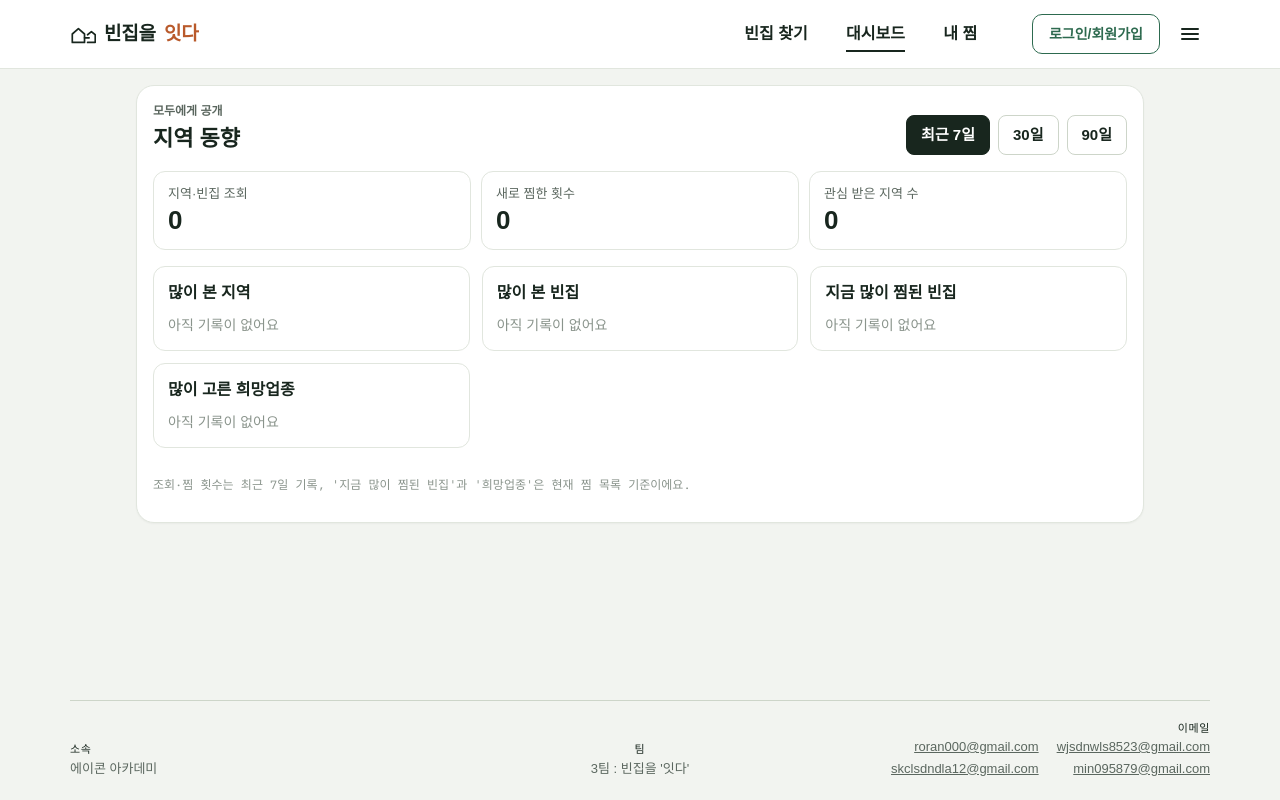
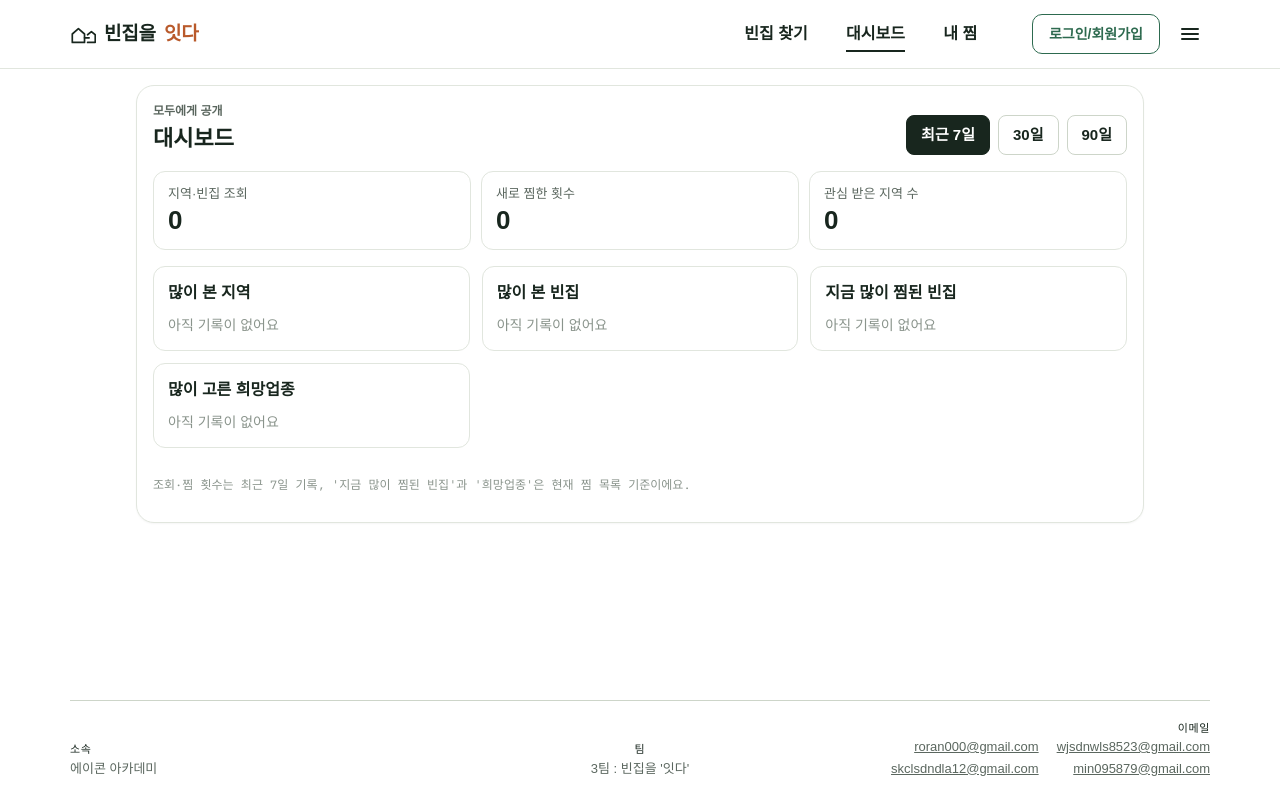
Before and after one commit to Mindy12-ux/Web-project, a Flask app: page /dashboard in a window 1280 px wide. Run offline with Flask 3, Linux system fonts and the light colour scheme; data that the repository does not hold is empty; some web fonts are replaced.

Commit message:
모든 화면 흰 배경으로 통일, 대시보드 제목 '지역 동향' → '대시보드'
- main.css: 메인이 아닌 화면(대시보드·로그인·회원가입·내 찜 등) 배경을 메인과 같은 흰색으로
- partials/dashboard_public.html: 공개 대시보드 제목을 메뉴 이름과 같은 '대시보드'로

Co-Authored-By: Claude Opus 5.5 <noreply@anthropic.com>

```diff
--- a/backend/static/css/main.css
+++ b/backend/static/css/main.css
@@ -220,7 +220,7 @@
 .site-foot a { color: inherit; }
 
 /* 메인이 아닌 화면: 내용이 짧아도 바닥글이 화면 맨 아래에 붙게 */
-body:not(.home) { min-height: 100vh; display: flex; flex-direction: column; }
+body:not(.home) { min-height: 100vh; display: flex; flex-direction: column; background: var(--surface); }   /* 모든 화면 흰 배경으로 통일 */
 body:not(.home) > main { flex: 1; width: 100%; align-content: start; }
 
 .home .site-foot {
--- a/backend/templates/partials/dashboard_public.html
+++ b/backend/templates/partials/dashboard_public.html
@@ -3,7 +3,7 @@
   <div class="dash-head">
     <div>
       <div class="eyebrow">모두에게 공개</div>
-      <h2>지역 동향</h2>
+      <h2>대시보드</h2>
     </div>
     <div class="seg" role="group" aria-label="기간">
       <button type="button" data-days="7" aria-pressed="true">최근 7일</button>
```
